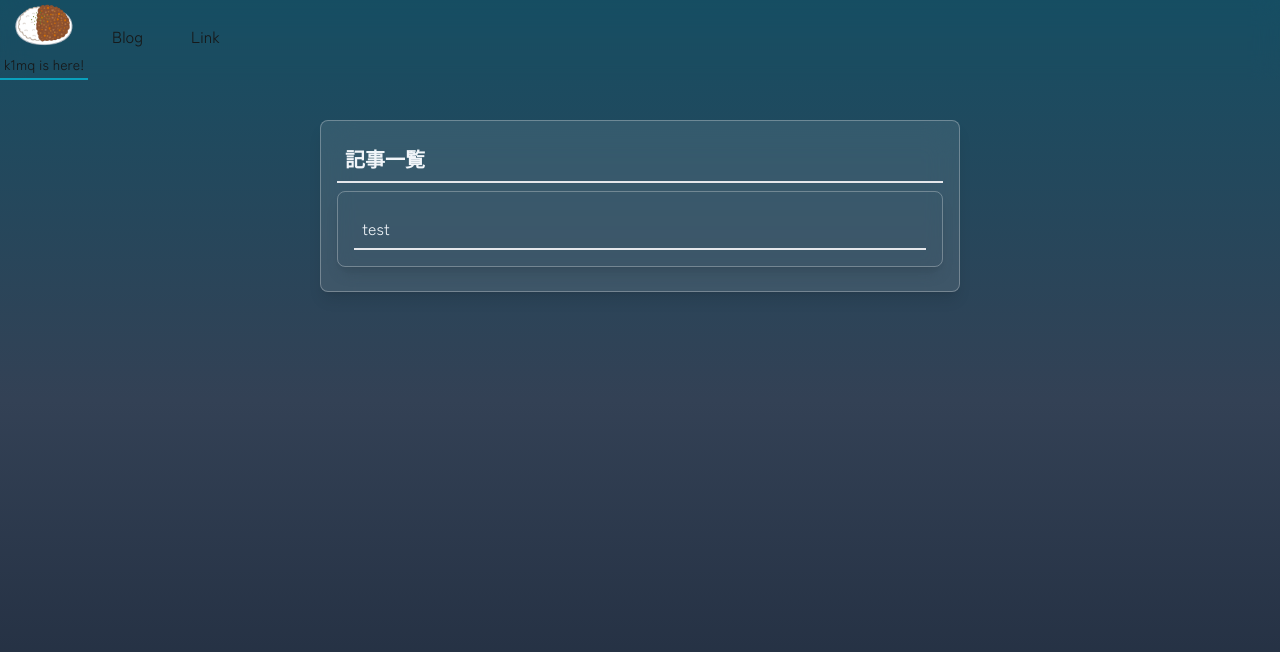
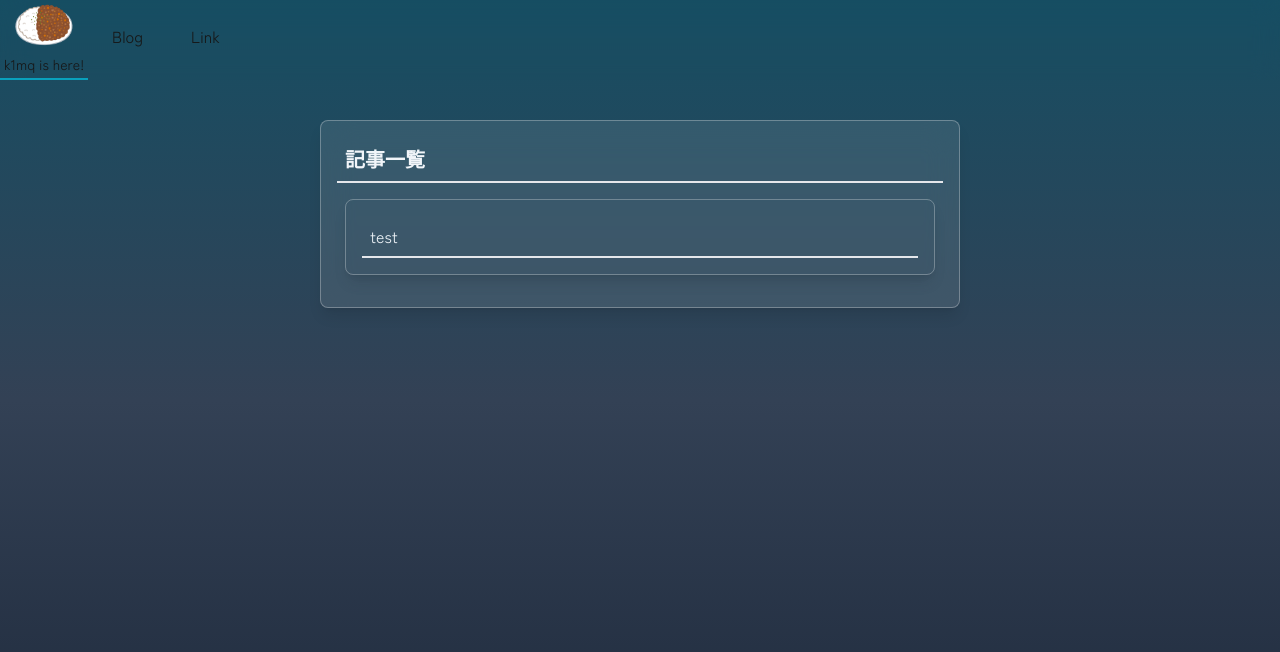
Before and after one commit to k1mqq/k1mqq.github.io, a Next.js app: page /blog in a window 1280 px wide. Shown: the top 652 px of the page. Built offline with nearby package versions, Linux system fonts and the light colour scheme.

Commit message:
ブログ一覧共通化

```diff
--- a/app/blog/page.tsx
+++ b/app/blog/page.tsx
@@ -1,25 +1,13 @@
-import Link from "next/link";
-
-import { getMarkdownFiles } from "@/app/lib/markdown-util";
+import BlogList from "@/app/ui/blog-list";
 
 // import type { GetStaticProps, NextPage } from "next";
 
 export default function Home() {
-  const markdownFiles = getMarkdownFiles("blog-posts");
-
   return (
     <div className="flex items-center justify-center">
       <div className="w-full md:w-2/4 m-5 p-4 bg-gray-100/10 rounded-lg border backdrop-blur-lg shadow-lg border-gray-100/30 text-slate-100">
         <h1>記事一覧</h1>
-        <ul>
-          {markdownFiles.map((slug, i) => {
-            return (
-              <div key={i} className="mx-auto my-2 p-4 rounded-lg border shadow-lg border-gray-100/30 text-slate-100">
-                <Link href={`/blog/${slug}`} ><div className="p-2 mx-auto border-b-2 hover:border-cyan-500/80 transition ease-in">{slug}</div></Link>
-              </div>
-            );
-          })}
-        </ul>
+        <BlogList/>
       </div>
     </div>
   );
--- a/app/page.tsx
+++ b/app/page.tsx
@@ -1,6 +1,7 @@
 import Image from "next/image";
 import Links from "@/app/ui/links";
 import Link from "next/link"
+import BlogList from "@/app/ui/blog-list";
 
 export default function Home() {
   return (
@@ -24,7 +25,7 @@ export default function Home() {
       <div className="flex items-center justify-center">
         <div className="w-full md:w-2/4 m-5 p-4 bg-gray-100/10 rounded-lg border backdrop-blur-lg shadow-lg border-gray-100/30 text-slate-100">
           <Link href="/blog" className=""><h1 className="p-2 text-xl border-b-2 hover:border-cyan-500/80 transition ease-in">Blog</h1></Link>
-          <p className="p-3">まだなし！</p>
+          <BlogList/>
       </div>
       </div>
 
--- /dev/null
+++ b/app/ui/blog-list.tsx
@@ -0,0 +1,25 @@
+import Link from "next/link";
+
+import { getMarkdownFiles } from "@/app/lib/markdown-util";
+
+export default function BlogList() {
+  const markdownFiles = getMarkdownFiles("blog-posts");
+  return (
+    <div className="p-2">
+      {markdownFiles.map((slug, i) => {
+        return (
+          <div
+            key={i}
+            className="mx-auto my-2 p-4 rounded-lg border shadow-lg border-gray-100/30 text-slate-100"
+          >
+            <Link href={`/blog/${slug}`}>
+              <div className="p-2 mx-auto border-b-2 hover:border-cyan-500/80 transition ease-in">
+                {slug}
+              </div>
+            </Link>
+          </div>
+        );
+      })}
+    </div>
+  );
+}
```
